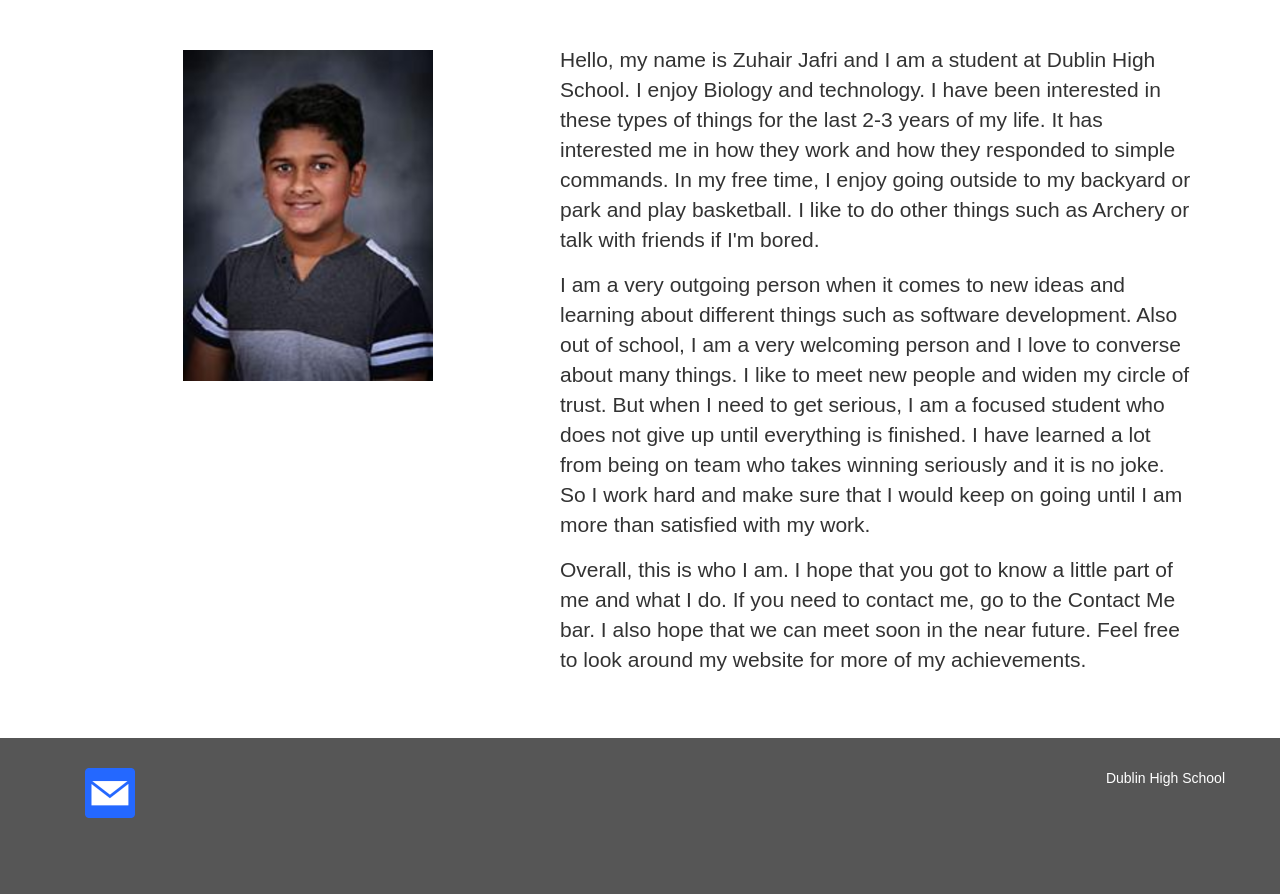
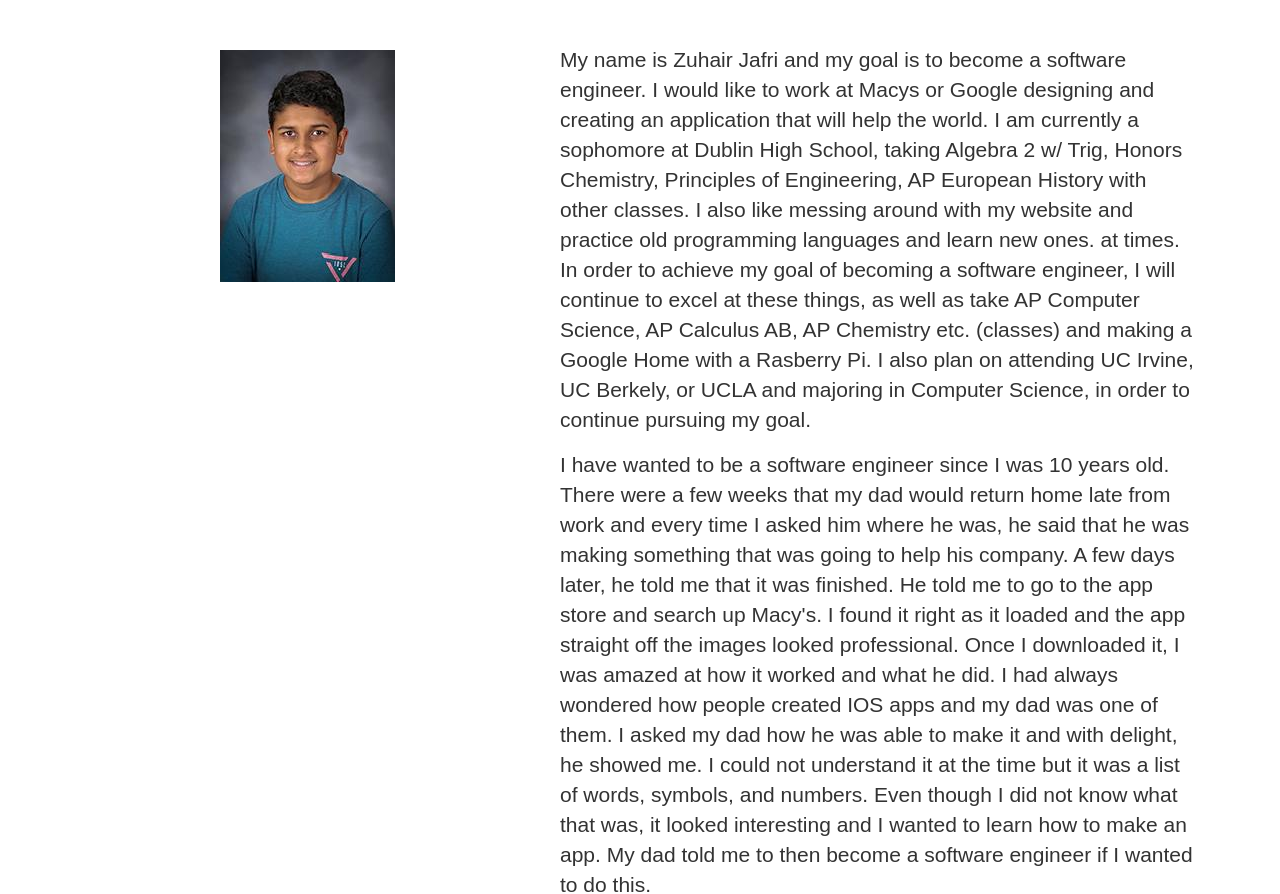
Before and after one commit to zuhairj2/online_portfolio, a plain HTML site: page Jafri_AboutMe.html in a window 1280 px wide. Shown: the part 66-960 px from the top of the page. Before the commit the page ends 884 px from the top, so only its background shows below. Drawn offline with nearby package versions, Linux system fonts and the light colour scheme.

Commit message:
My second commit

```diff
--- a/Jafri_AboutMe.html
+++ b/Jafri_AboutMe.html
@@ -23,16 +23,21 @@
                     <div class- "row">
                         <div class="col-md-5">
                             <a href="#" class="thumbnail">
-                          <img src="images/12896.jpg">
+                          <img src="images/12895.jpg">
                       </a>
                         </div>
                         <div class="col-md-7">
 
-                            <p>Hello, my name is Zuhair Jafri and I am a student at Dublin High School. I enjoy Biology and technology. I have been interested in these types of things for the last 2-3 years of my life. It has interested me in how they work
-                                and how they responded to simple commands. In my free time, I enjoy going outside to my backyard or park and play basketball. I like to do other things such as Archery or talk with friends if I'm bored. </p>
-                            <p>I am a very outgoing person when it comes to new ideas and learning about different things such as software development. Also out of school, I am a very welcoming person and I love to converse about many things. I like to meet
-                                new people and widen my circle of trust. But when I need to get serious, I am a focused student who does not give up until everything is finished. I have learned a lot from being on team who takes winning seriously and
-                                it is no joke. So I work hard and make sure that I would keep on going until I am more than satisfied with my work.</p>
+                            <p>My name is Zuhair Jafri and my goal is to become a software engineer. I would like to work at Macys or Google designing and creating an application that will help the world. I am currently a sophomore at Dublin High School,
+                                taking Algebra 2 w/ Trig, Honors Chemistry, Principles of Engineering, AP European History with other classes. I also like messing around with my website and practice old programming languages and learn new ones. at times.
+                                In order to achieve my goal of becoming a software engineer, I will continue to excel at these things, as well as take AP Computer Science, AP Calculus AB, AP Chemistry etc. (classes) and making a Google Home with a Rasberry
+                                Pi. I also plan on attending UC Irvine, UC Berkely, or UCLA and majoring in Computer Science, in order to continue pursuing my goal. </p>
+                            <p>I have wanted to be a software engineer since I was 10 years old. There were a few weeks that my dad would return home late from work and every time I asked him where he was, he said that he was making something that was going
+                                to help his company. A few days later, he told me that it was finished. He told me to go to the app store and search up Macy's. I found it right as it loaded and the app straight off the images looked professional. Once
+                                I downloaded it, I was amazed at how it worked and what he did. I had always wondered how people created IOS apps and my dad was one of them. I asked my dad how he was able to make it and with delight, he showed me. I could
+                                not understand it at the time but it was a list of words, symbols, and numbers. Even though I did not know what that was, it looked interesting and I wanted to learn how to make an app. My dad told me to then become a software
+                                engineer if I wanted to do this.
+                            </p>
                             <p>Overall, this is who I am. I hope that you got to know a little part of me and what I do. If you need to contact me, go to the Contact Me bar. I also hope that we can meet soon in the near future. Feel free to look around my
                                 website for more of my achievements.</p>
                         </div>
```
Also changed, not shown: Jafri_Contact_Me.html (+1 -1 lines), Jafri_Resume.html (+19 -6 lines), index.html (+1 -1 lines), images/12895.jpg (added).
